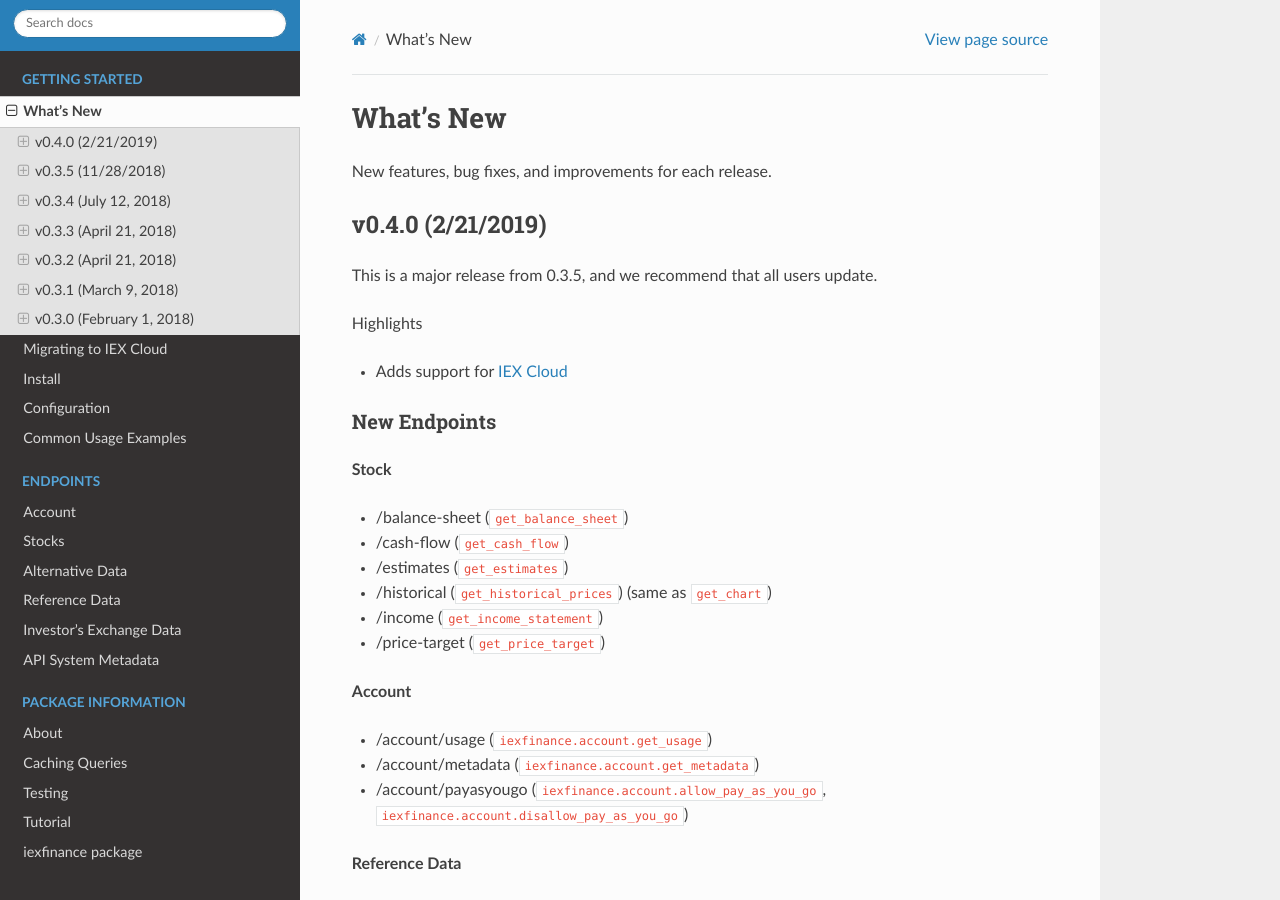
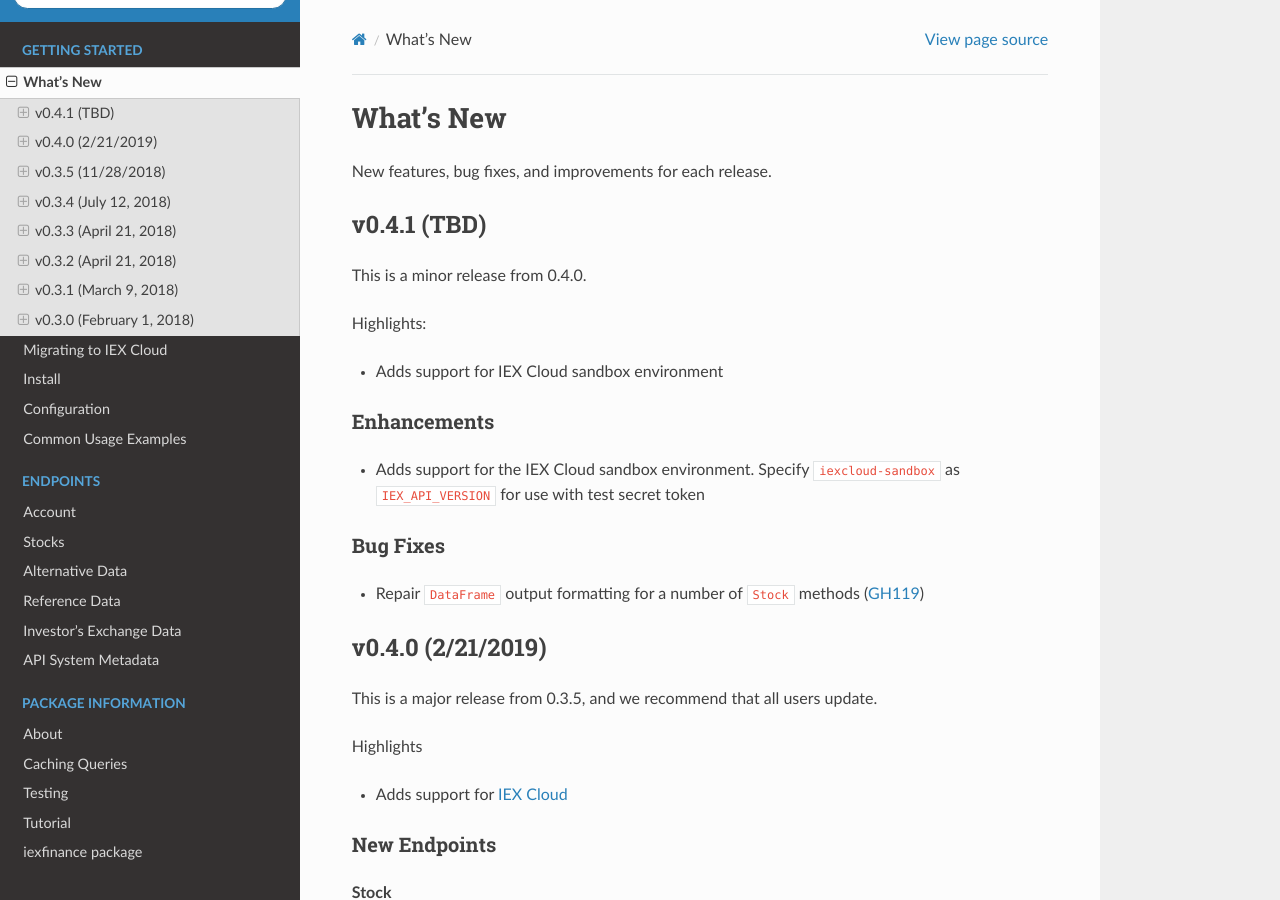
Before and after one commit to addisonlynch/iexfinance, a Sphinx documentation site: the page built from docs/source/whatsnew.rst, in a window 1280 px wide and 900 px high. Built offline with Sphinx 7.4.7 and the Read the Docs theme 2.0.0, drawn with Linux system fonts in a browser that asks for light colours.

Commit message:
DOC: Updated whatsnew entries

```diff
--- a/docs/source/whatsnew.rst
+++ b/docs/source/whatsnew.rst
@@ -5,6 +5,8 @@
 **********
 
 New features, bug fixes, and improvements for each release.
+
+.. include:: whatsnew/v0.4.1.txt
 
 .. include:: whatsnew/v0.4.0.txt
 
--- a/docs/source/whatsnew/v0.4.1.txt
+++ b/docs/source/whatsnew/v0.4.1.txt
@@ -15,3 +15,11 @@
 ~~~~~~~~~~~~
 
 - Adds support for the IEX Cloud sandbox environment. Specify  ``iexcloud-sandbox`` as ``IEX_API_VERSION`` for use with test secret token
+
+
+Bug Fixes
+~~~~~~~~~
+
+- Repair ``DataFrame`` output formatting for a number of ``Stock`` methods (GH119_)
+
+.. _GH119: https://github.com/addisonlynch/iexfinance/issues/119
```
